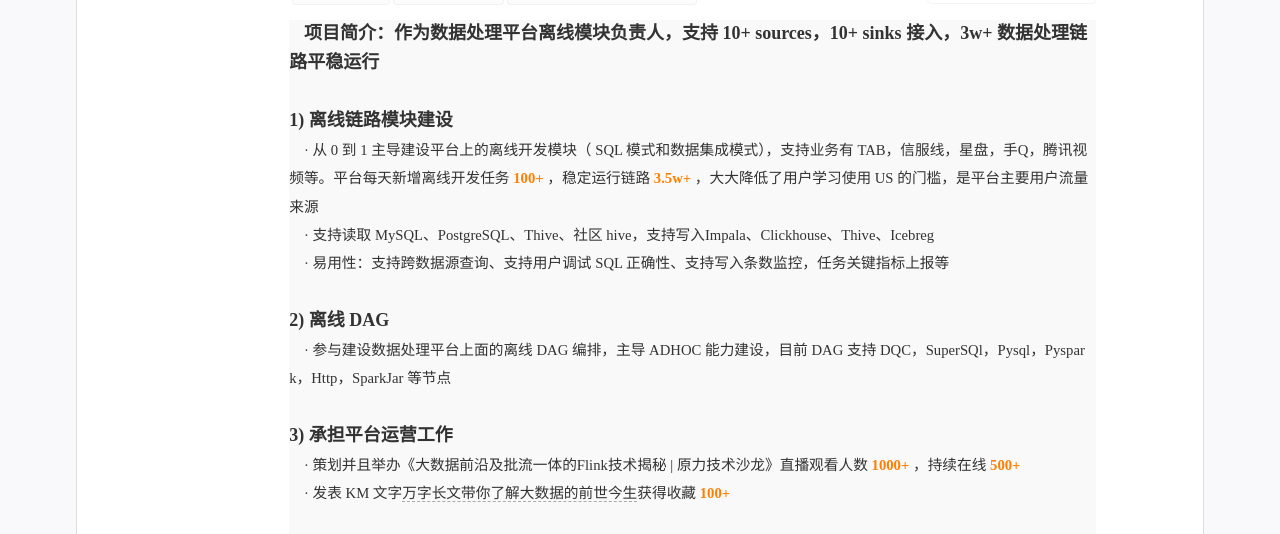
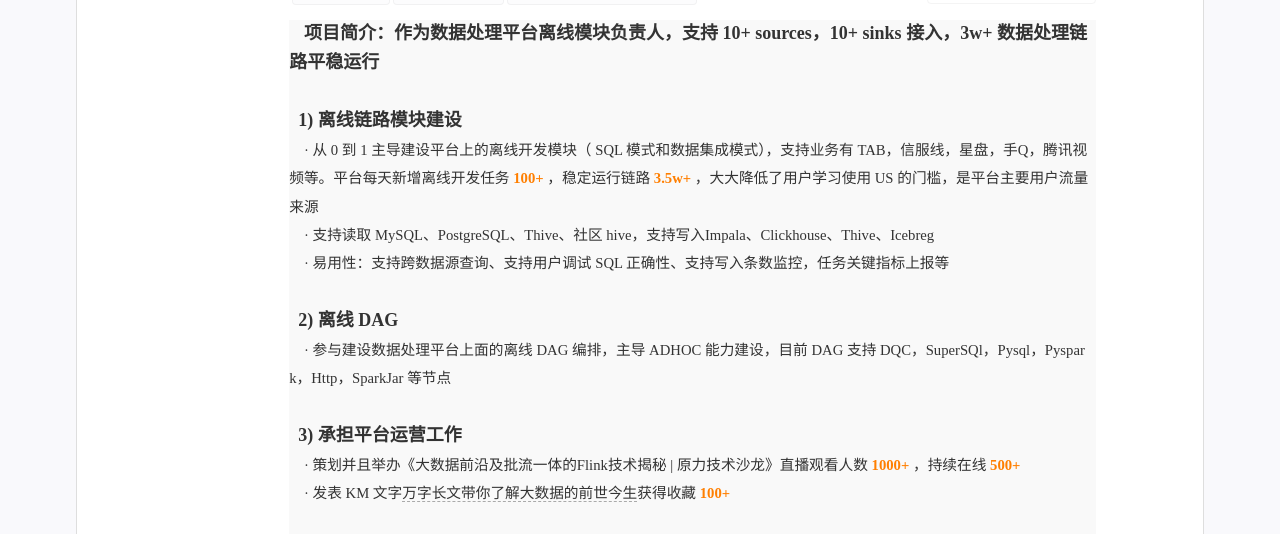
Before and after one commit to kuailexiaoshenxian/cn-wx-cv, a Jekyll site: the page built from index.html, in a window 1280 px wide. Shown: the part 1296-1830 px from the top of the page. Built offline with Jekyll 4.4.1, drawn with Linux system fonts in a browser that asks for light colours.

Commit message:
Update resume.yml

```diff
--- a/_data/resume.yml
+++ b/_data/resume.yml
@@ -107,6 +107,7 @@ main: #简历主要内容，
             <br>
             <font face="等线"><font size=4><strong> &nbsp 3) Data Warehouse Native 的实验平台能力建设</strong></font>  <br>  &nbsp &nbsp
             · 实验平台为了支持 IEGG 海外游戏业务，如王者荣耀海外版 & 其他游戏工作室，需要出海。作为 Warehouse Native 实验平台的整体负责人，基于 Google cloud 快速构建基于 BigQuery 数仓的业务接入产品能力，数据不敏感的业务可以导入数据，数据敏感用户可以基于用户数仓使用实验能力。未来可快速扩展 Snowflake、DataBricks。目前王者荣耀海外版已经接入，海外 3+ 工作室正在接入使用中， <a href="https://doc.weixin.qq.com/doc/w3_AIcAegY2ACku0oef0AYSiKxJtdRNO?scode=AJEAIQdfAAouU3ZBzFAIcAegY2ACk">简单介绍 Warehouse Native 实验平台</a>
+            <br>
   - title: <font face="华文细黑粗体">腾讯 - 后台开发 & 数据工程</font>
     sub: <font face="楷体">PCG大数据平台部</font>
     duration:  <font face="汉仪楷体">2020 年 6 月 - 2023 年 5 月</font>
@@ -127,15 +128,15 @@ main: #简历主要内容，
     # summary: 职务或者工作总结(自动折叠) 业务数据科学：负责新闻业务画像覆盖率、准确率提升，建立画像服务的指标监控体系 <br>  &nbsp &nbsp  平台数据开发：作为开发者完成数据平台的链路搭建和功能上线，为业务提供可靠的画像平台服务
     detail: <font face="等线"><font size=4><strong>项目简介：作为数据处理平台离线模块负责人，支持 10+ sources，10+ sinks 接入，3w+ 数据处理链路平稳运行</strong></font></font> <br>  &nbsp &nbsp
             <br>
-            <font face="等线"><font size=4><strong> 1) 离线链路模块建设</strong></font> <br>  &nbsp &nbsp
+            <font face="等线"><font size=4><strong> &nbsp 1) 离线链路模块建设</strong></font> <br>  &nbsp &nbsp
             · 从 0 到 1 主导建设平台上的离线开发模块（ SQL 模式和数据集成模式），支持业务有 TAB，信服线，星盘，手Q，腾讯视频等。平台每天新增离线开发任务<font color=#FF7F00><strong> 100+ </strong></font>，稳定运行链路<font color=#FF7F00><strong> 3.5w+ </strong></font>，大大降低了用户学习使用 US 的门槛，是平台主要用户流量来源<br> &nbsp &nbsp
             · 支持读取 MySQL、PostgreSQL、Thive、社区 hive，支持写入Impala、Clickhouse、Thive、Icebreg<br> &nbsp &nbsp
             · 易用性：支持跨数据源查询、支持用户调试 SQL 正确性、支持写入条数监控，任务关键指标上报等<br> &nbsp &nbsp
             <br>
-            <font face="等线"><font size=4><strong> 2) 离线 DAG</strong></font>  <br>  &nbsp &nbsp
+            <font face="等线"><font size=4><strong> &nbsp 2) 离线 DAG</strong></font>  <br>  &nbsp &nbsp
             · 参与建设数据处理平台上面的离线 DAG 编排，主导 ADHOC 能力建设，目前 DAG 支持 DQC，SuperSQl，Pysql，Pyspark，Http，SparkJar 等节点 <br>  &nbsp &nbsp
             <br>
-            <font face="等线"><font size=4><strong> 3) 承担平台运营工作</strong></font>  <br>  &nbsp &nbsp
+            <font face="等线"><font size=4><strong> &nbsp 3) 承担平台运营工作</strong></font>  <br>  &nbsp &nbsp
             · 策划并且举办《大数据前沿及批流一体的Flink技术揭秘 | 原力技术沙龙》直播观看人数<font color=#FF7F00><strong> 1000+ </strong></font>，持续在线<font color=#FF7F00><strong> 500+ </strong></font> <br>  &nbsp &nbsp
             · 发表 KM 文字 <a href="https://km.woa.com/articles/show/567781">万字长文带你了解大数据的前世今生</a> 获得收藏 <font color=#FF7F00><strong> 100+ </strong></font> <br>  &nbsp &nbsp
   # - title: 晨星资讯 - 数据分析 (实习)
```
